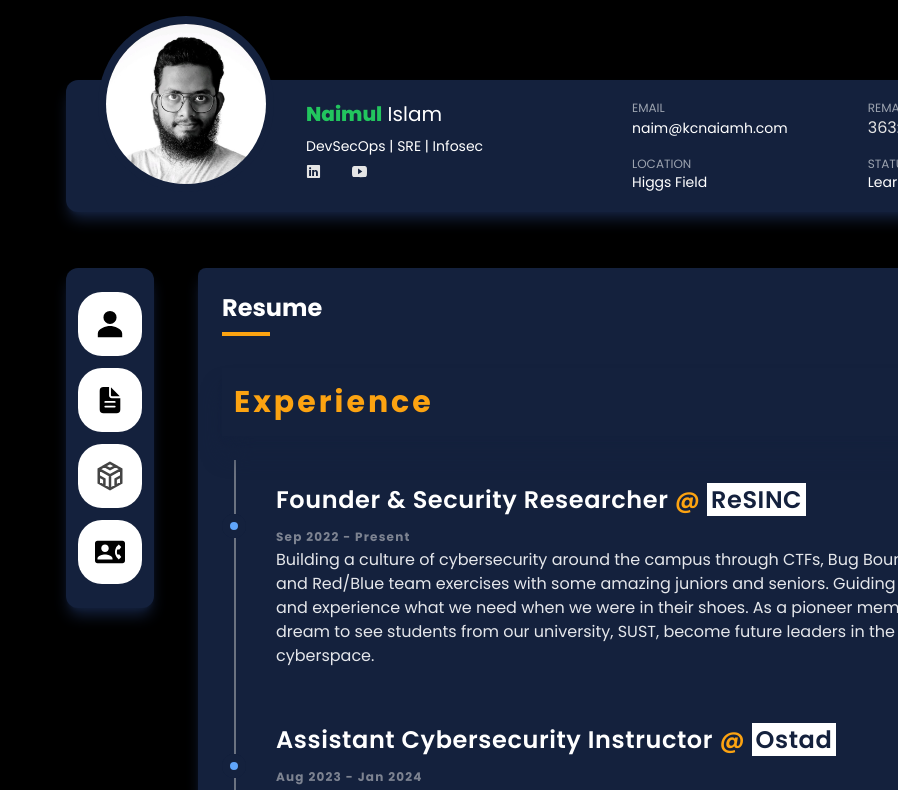
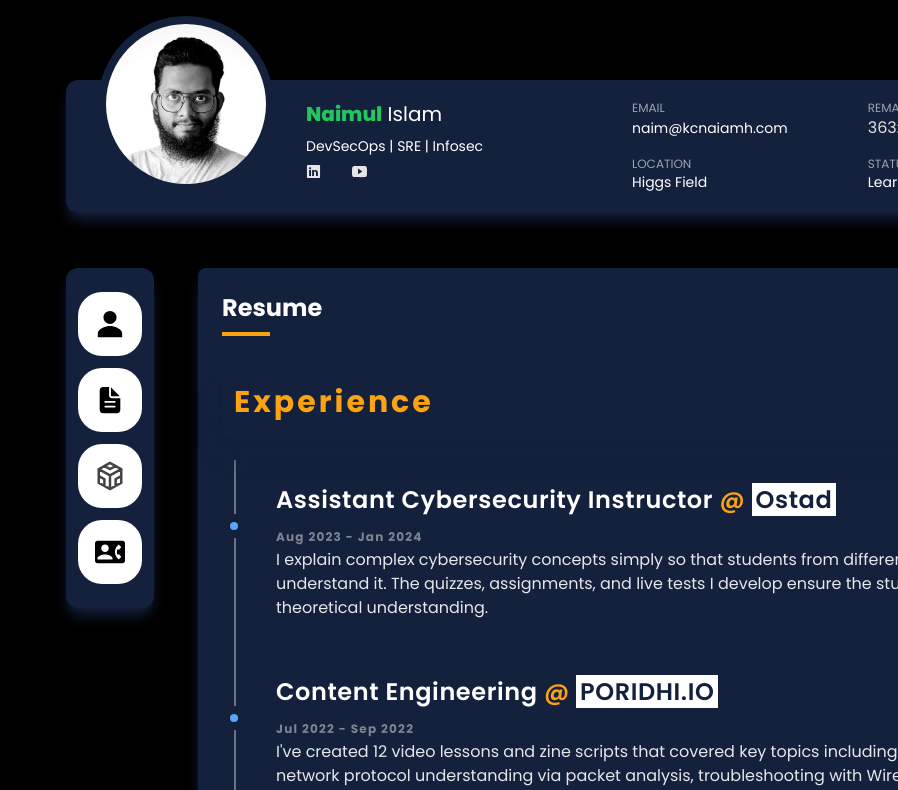
Before and after one commit to kcnaiamh/Personal-Portfolio, a React (Vite) app: page /resume in a window 1280 px wide. Shown: the top 790 px of the page, without its empty margins (382-1280 px from the left). Built offline with nearby package versions, Linux system fonts and the light colour scheme; some icons are missing.

Commit message:
rollback

```diff
--- a/src/pages/Resume.jsx
+++ b/src/pages/Resume.jsx
@@ -14,14 +14,6 @@ const ResumePage = () => {
 					</div>
 
 					<div className="timeline">
-
-						<PrintJobs
-							title={"Founder & Security Researcher"}
-							company={"ReSINC"}
-							duration={"Sep 2022 - Present"}
-							description={`Building a culture of cybersecurity around the campus through CTFs, Bug Bounty programs, Research, and Red/Blue team exercises with some amazing juniors and seniors. Guiding them with the resource and experience what we need when we were in their shoes.
-							As a pioneer member of this group, it's my dream to see students from our university, SUST, become future leaders in the exciting field of cyberspace.`}
-						/>
 
 						<PrintJobs
 							title={"Assistant Cybersecurity Instructor"}
```
